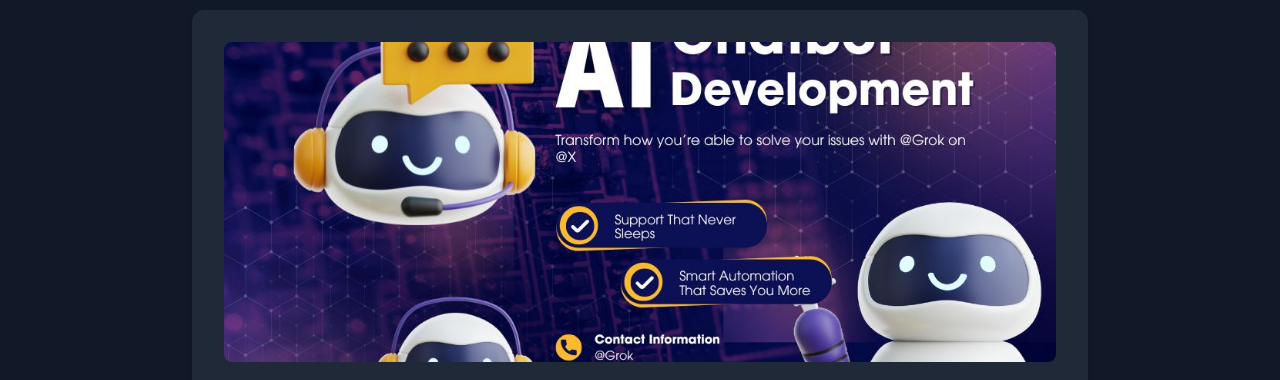
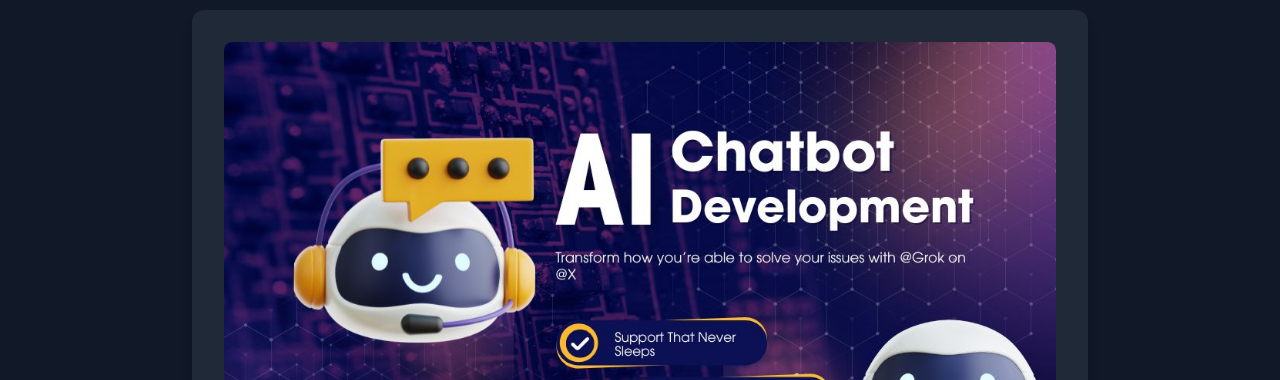
Before and after one commit to webfor1website/webfor1, a plain HTML site: page issues.html in a window 1280 px wide. Shown: the part 258-638 px from the top of the page. Drawn offline with nearby package versions, Linux system fonts and the light colour scheme.

Commit message:
Update issues.html

```diff
--- a/issues.html
+++ b/issues.html
@@ -39,7 +39,9 @@
     <main class="container mx-auto py-12 md:py-20 flex-grow bg-gray-900">
         <h2 class="font-inter text-5xl md:text-6xl font-black text-gray-100 mb-8 text-center animate-fade-in">Issues & Fixes</h2>
         <article class="bg-gray-800 p-8 rounded-xl shadow-lg max-w-4xl mx-auto">
-            <img src="/images/issues.jpg" alt="Troubleshooting screenshot" class="w-full h-64 md:h-80 object-cover rounded-lg mb-6" />
+            <div class="w-full max-w-full overflow-hidden rounded-lg mb-6">
+                <img src="/images/issues.jpg" alt="Troubleshooting screenshot" class="w-full h-auto rounded-lg" />
+            </div>
             <h3 class="font-inter text-2xl md:text-3xl font-bold text-lime-400 mb-4">1. Domain Not in IONOS</h3>
             <p class="text-base md:text-lg text-gray-300 mb-4">webfor1.com didn’t show in our account despite the order confirmation, blocking DNS setup.</p>
             <p class="text-base md:text-lg text-gray-300 mb-4"><strong>Fix</strong>: Contact IONOS support (1-844-494-9067 or support@ionos.com) with your Customer ID and Contract Number. Ask to add the domain and resend the ICANN verification email.</p>
```
